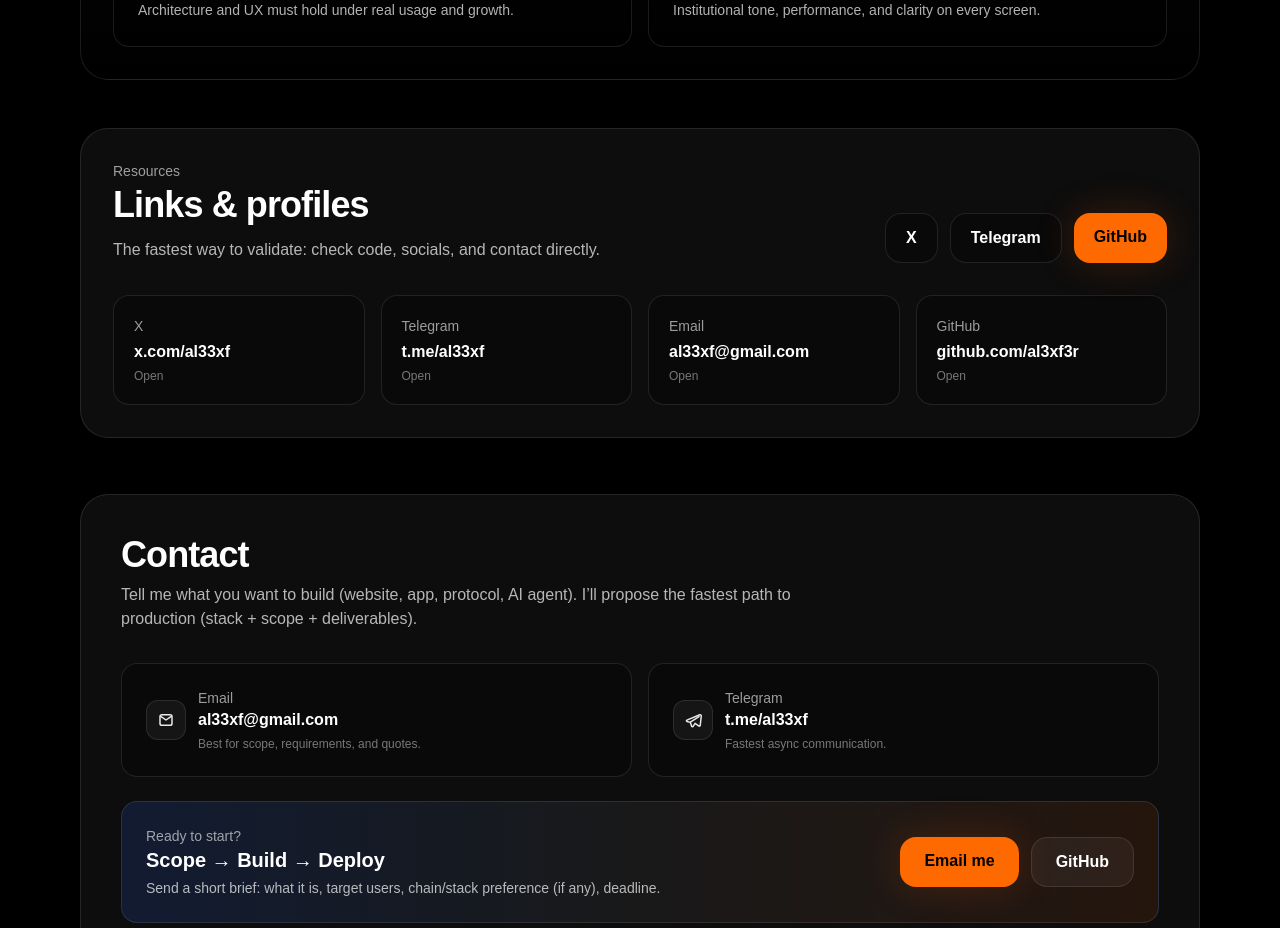
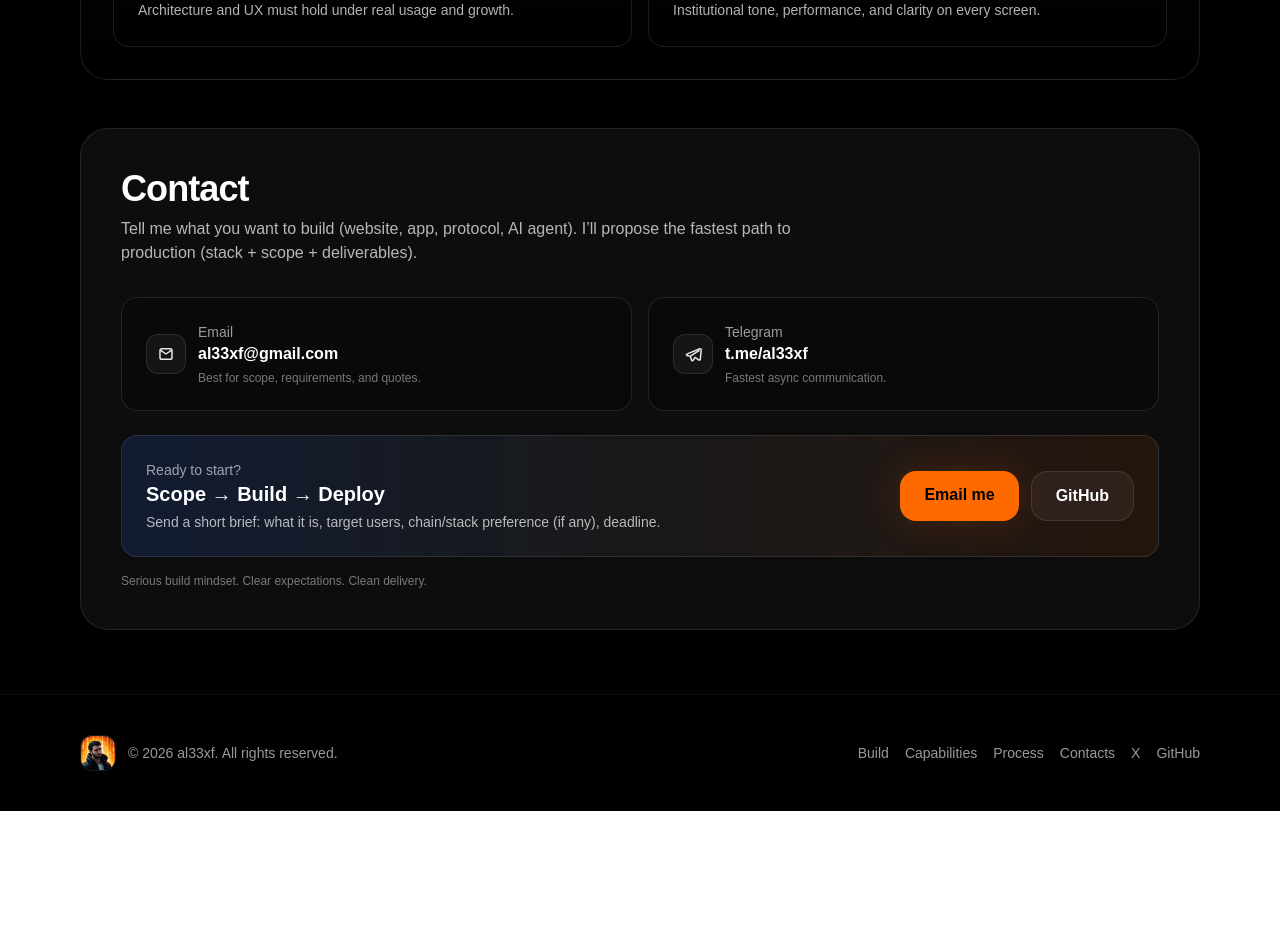
Before and after one commit to al3xf3r/alexfer33-site, a Next.js app: page / in a window 1280 px wide. Shown: the part 2640-3568 px from the top of the page. After the commit the page ends 3451 px from the top, so only its background shows below. Built offline with nearby package versions, Linux system fonts and the light colour scheme.

Commit message:
Update page.tsx

```diff
--- a/src/app/page.tsx
+++ b/src/app/page.tsx
@@ -531,54 +531,7 @@
         </div>
       </section>
 
-      {/* Resources */}
-      <section id="resources" className="mx-auto max-w-6xl px-4 pb-14">
-        <div className="rounded-[28px] border border-white/10 bg-white/5 p-6 md:p-8">
-          <div className="flex flex-col md:flex-row md:items-end md:justify-between gap-6">
-            <div>
-              <div className="text-sm text-white/60">Resources</div>
-              <h2 className="mt-1 text-3xl md:text-4xl font-extrabold tracking-tight">Links & profiles</h2>
-              <p className="mt-3 text-white/70 max-w-2xl leading-relaxed">
-                The fastest way to validate: check code, socials, and contact directly.
-              </p>
-            </div>
 
-            <div className="flex gap-3">
-              <a
-                href={LINKS.x}
-                target="_blank"
-                rel="noreferrer"
-                className="px-5 py-3 rounded-2xl border border-white/10 bg-black/30 hover:bg-white/5 text-white font-semibold text-center"
-              >
-                X
-              </a>
-              <a
-                href={LINKS.tg}
-                target="_blank"
-                rel="noreferrer"
-                className="px-5 py-3 rounded-2xl border border-white/10 bg-black/30 hover:bg-white/5 text-white font-semibold text-center"
-              >
-                Telegram
-              </a>
-              <a
-                href={LINKS.gh}
-                target="_blank"
-                rel="noreferrer"
-                className="px-5 py-3 rounded-2xl bg-[#ff6a00] hover:bg-[#ff8a2e] text-black font-semibold shadow-[0_0_40px_rgba(255,106,0,0.18)] text-center"
-              >
-                GitHub
-              </a>
-            </div>
-          </div>
-
-          <div className="mt-8 grid md:grid-cols-4 gap-4">
-            <ResourceCard title="X" value="x.com/al33xf" href={LINKS.x} />
-            <ResourceCard title="Telegram" value="t.me/al33xf" href={LINKS.tg} />
-            <ResourceCard title="Email" value="al33xf@gmail.com" href={LINKS.mail} />
-            <ResourceCard title="GitHub" value="github.com/al3xf3r" href={LINKS.gh} />
-          </div>
-        </div>
-      </section>
 
       {/* Contacts */}
       <section id="contacts" className="mx-auto max-w-6xl px-4 pb-16">
```
